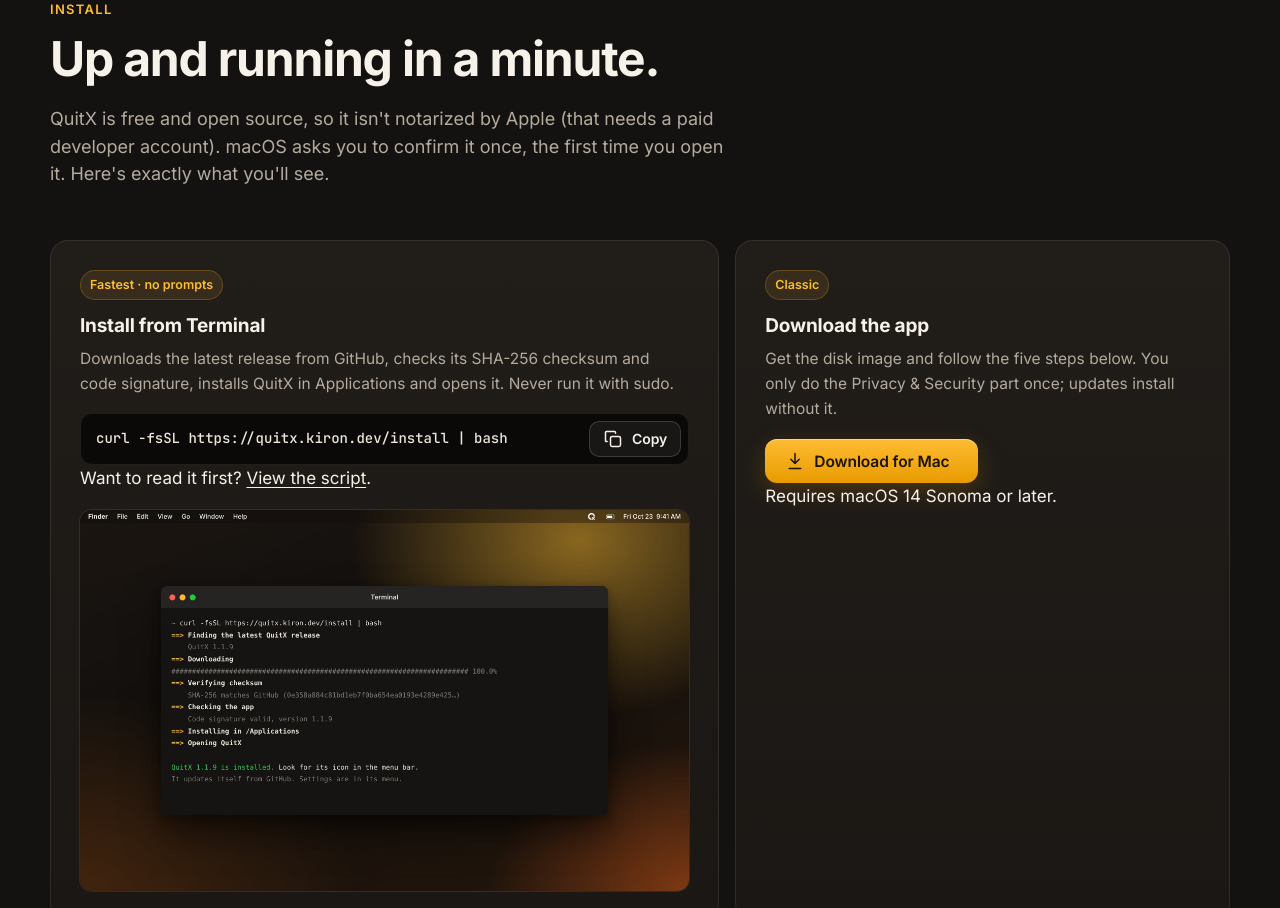
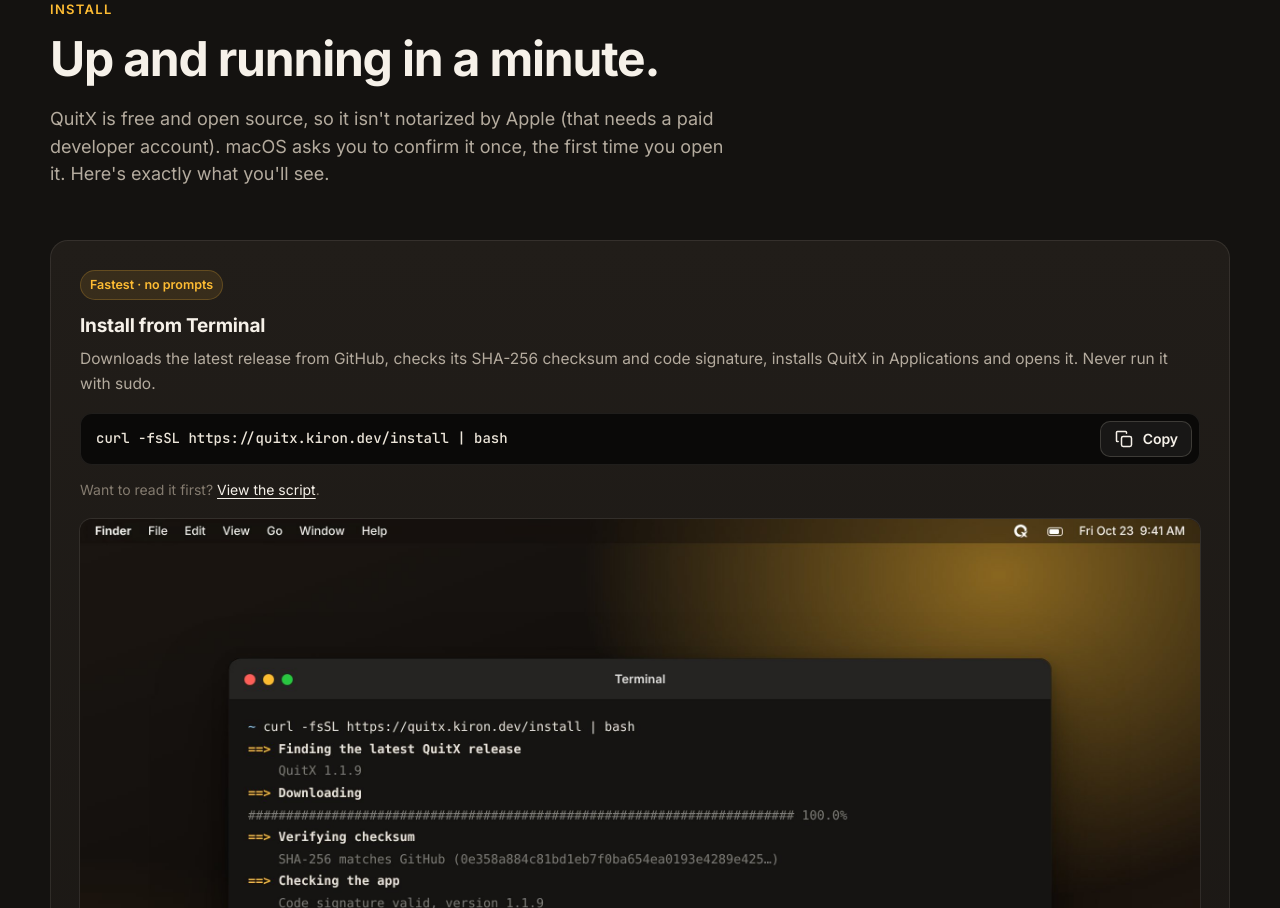
Before and after one commit to kiron0/quitx, a website: page site/index.html in a window 1280 px wide. Shown: the part 7652-8560 px from the top of the page. Drawn offline with Linux system fonts and the light colour scheme; no server answers.

Commit message:
style: update ipaths grid layout and add note style in site index

```diff
--- a/site/index.html
+++ b/site/index.html
@@ -244,10 +244,11 @@
     .mini { display: grid; grid-template-columns: repeat(3, 1fr); gap: 16px; margin-top: 16px; }
     @media (max-width: 960px) { .fgrid, .mini { grid-template-columns: 1fr; } }
     @media (prefers-reduced-motion: reduce) { .fcard .media img { transition: none; } }
-    .ipaths { display: grid; grid-template-columns: 1.15fr .85fr; gap: 16px; }
+    .ipaths { display: grid; grid-template-columns: 1fr; gap: 16px; }
     .ipath { padding: 30px; }
     .ipath .tag { display: inline-block; margin-bottom: 14px; padding: 5px 10px; border-radius: 999px; font-size: 12.5px; font-weight: 600; color: var(--gold); background: rgba(254,188,51,.1); box-shadow: inset 0 0 0 1px rgba(254,188,51,.22); }
     .ipath p.muted { margin-top: 8px; font-size: 15.5px; }
+    .ipath .note { margin-top: 14px; font-size: 14px; color: var(--faint); }
     .ipath .note a { color: var(--ink); text-decoration: underline; text-underline-offset: 3px; }
     .ipath .media.small { margin-top: 18px; border-radius: 12px; overflow: hidden; box-shadow: 0 0 0 1px var(--line); }
     .isteps { list-style: none; margin: 40px 0 0; padding: 0; display: grid; grid-template-columns: repeat(2, 1fr); gap: 16px; }
```
